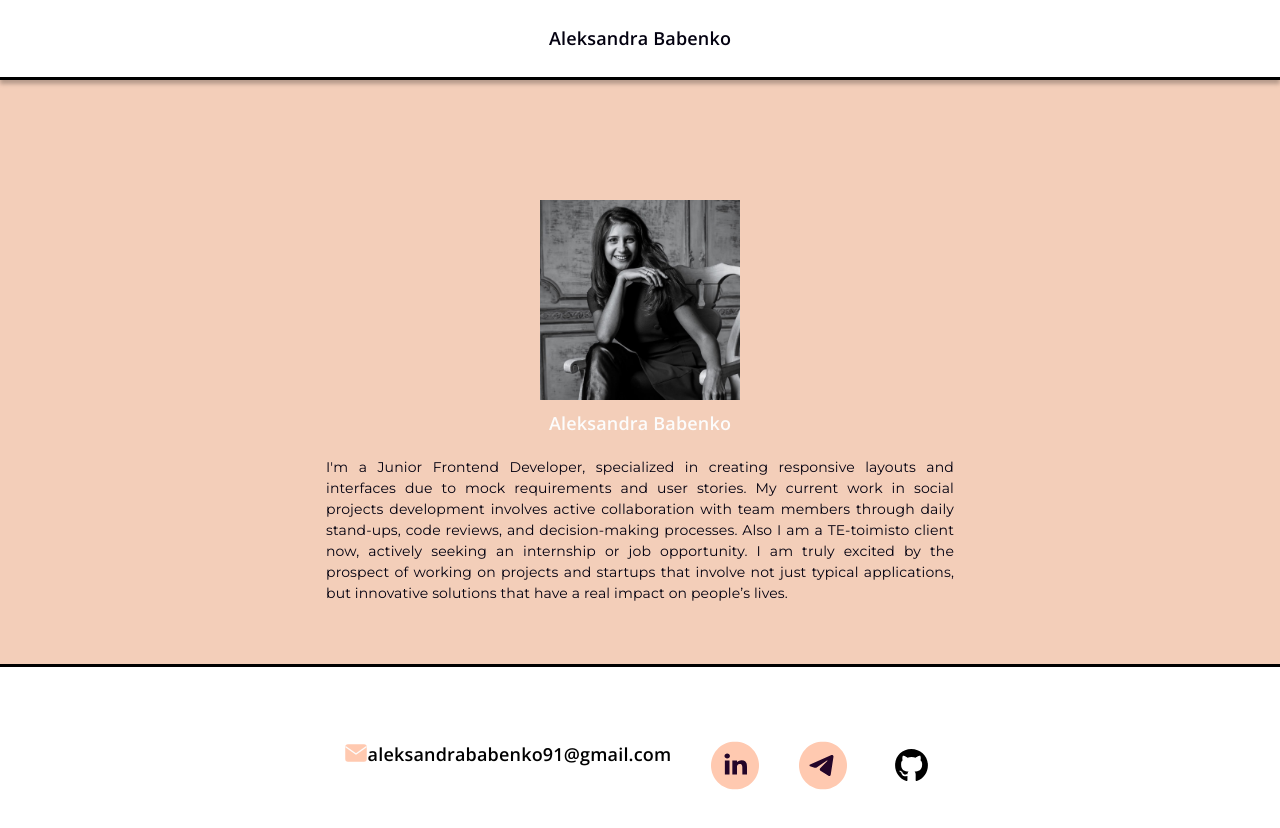
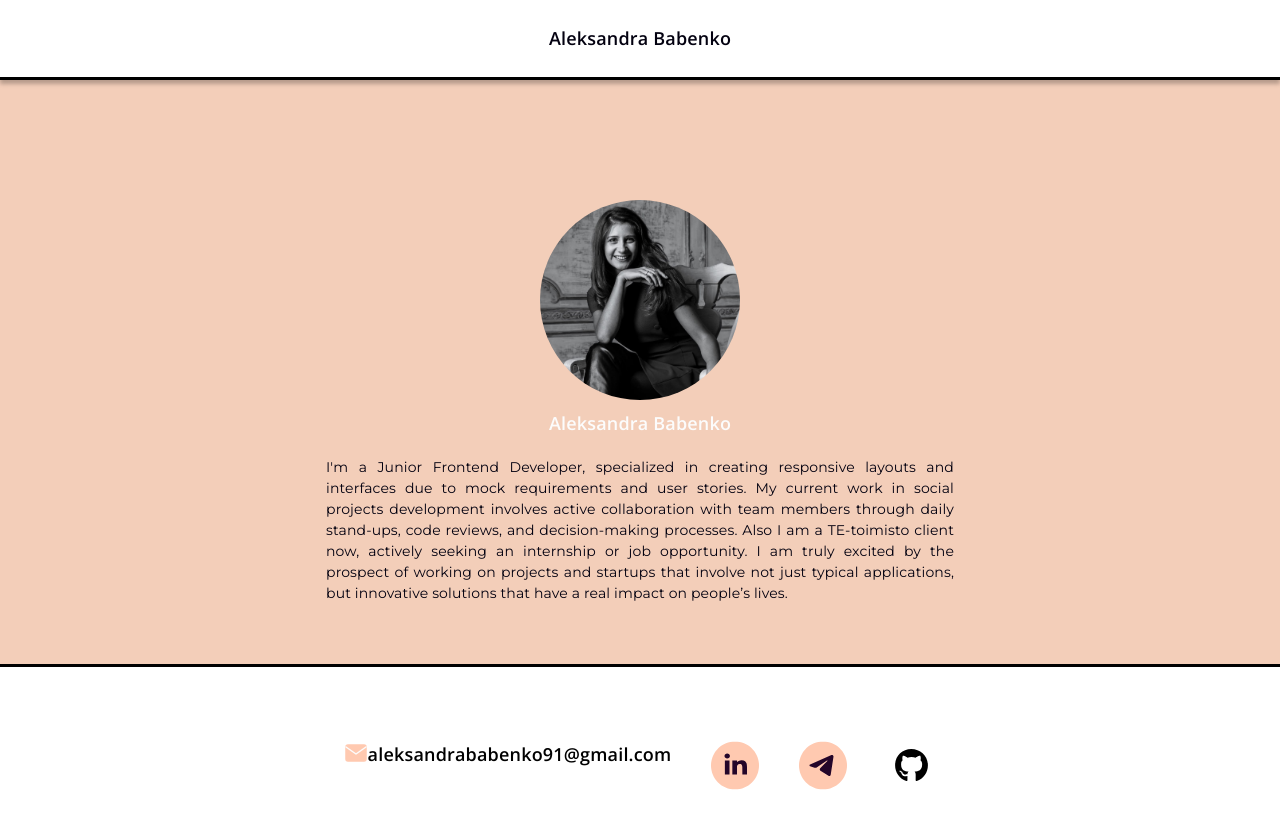
Before and after one commit to aleksandrababenko91/Portfolio-aleksandra, a Next.js app: page /about in a window 1280 px wide. Shown: the top 828 px of the page. Built offline with nearby package versions, Linux system fonts and the light colour scheme.

Commit message:
fixed  image2

```diff
--- a/src/components/HeroSection/HeroCard.jsx
+++ b/src/components/HeroSection/HeroCard.jsx
@@ -1,12 +1,12 @@
 import styles from '../HeroSection/HeroSection.module.scss';
-import Image from 'next/image';
+
 
 export default function HeroCard({item}) {
   const { img, role, name } = item;
   return(
       <div className={styles.cardContainer}>
         <div className={styles.image} >
-          <Image src={img} width={200} height={200} alt="photo_8" priority/>
+          <img src={img}  className={styles.img} alt="photo_8"/>
         </div>
       <div className={styles.text}>
         <div className={styles.name}>
--- a/src/components/HeroSection/HeroSection.module.scss
+++ b/src/components/HeroSection/HeroSection.module.scss
@@ -116,7 +116,19 @@
   @include mixin.media-q("xl") {
     width: 300px;
     height: 300px;
-    border-radius: 200px;
+
 
   }
 }
+
+.img {
+  width: 200px;
+  height: 200px;
+  border-radius: 200px;
+  @include mixin.media-q("xl") {
+
+  width: 300px;
+  height: 300px;
+  border-radius: 200px;
+  }
+}
```
